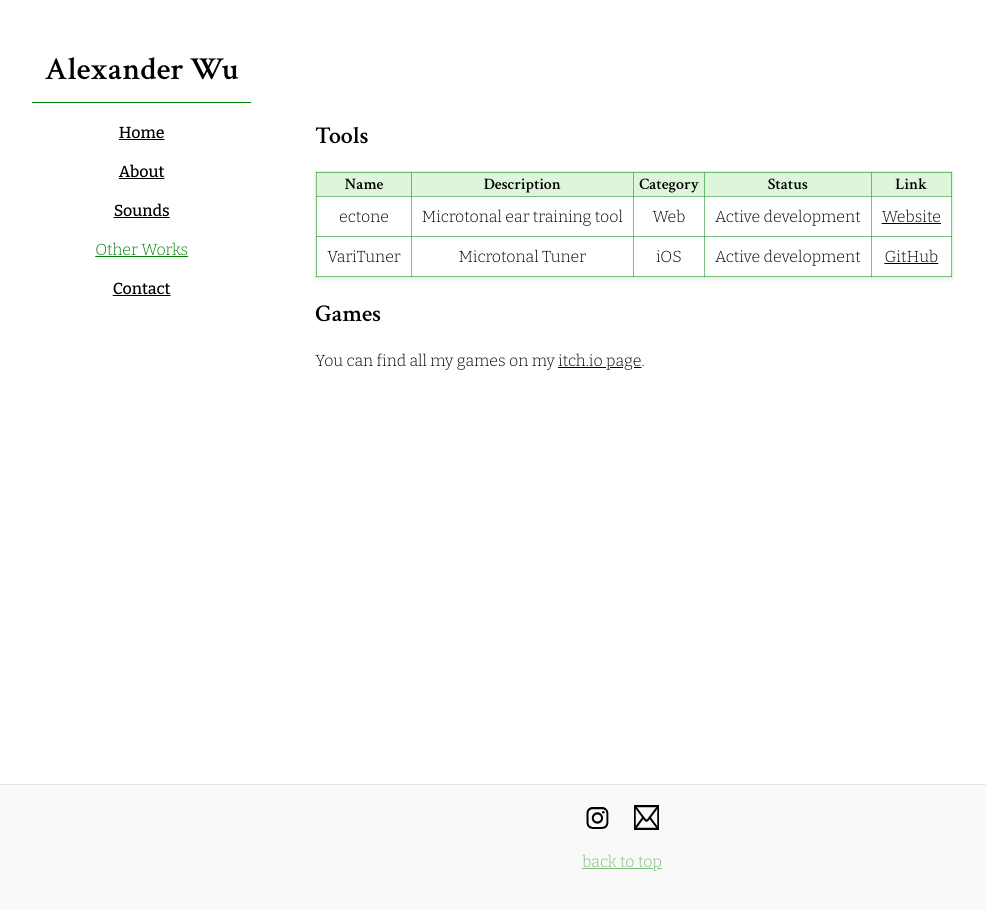
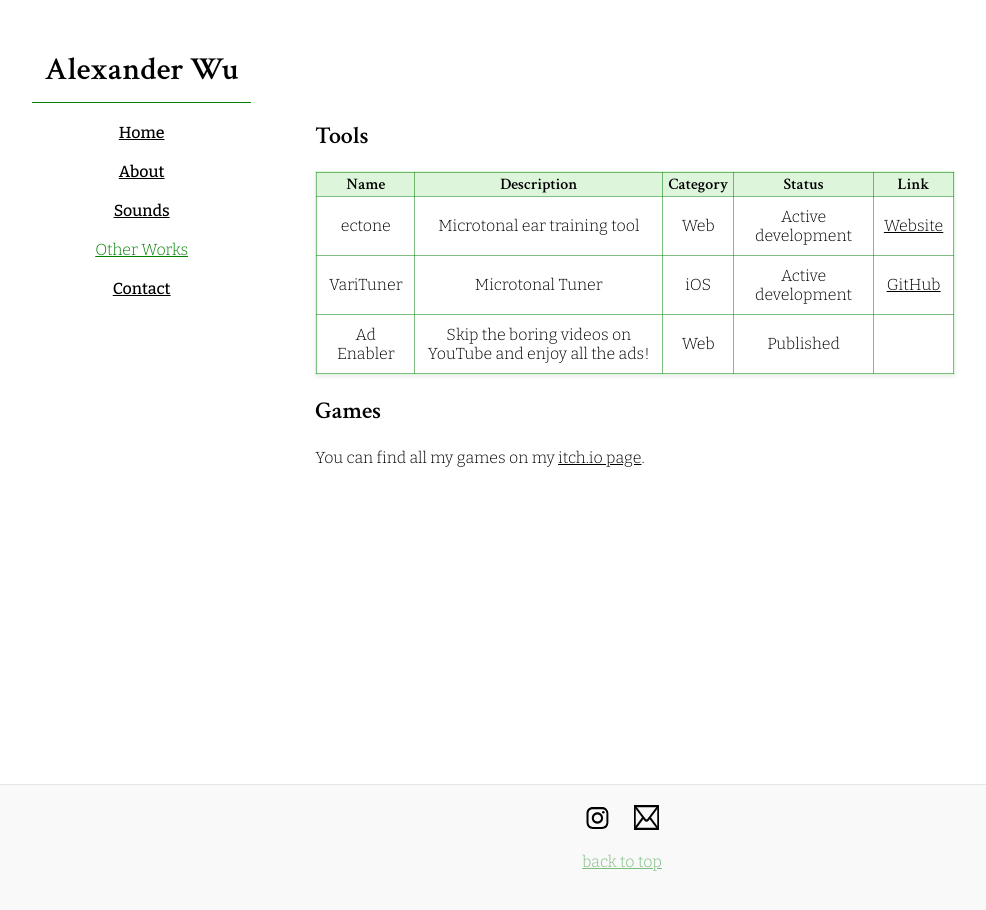
Before and after one commit to aleksuuu/aleksuuu.github.io, a Jekyll site: the page built from other-works.md, in a window 1280 px wide. Shown: the whole page, without its empty margins (18-1004 px from the left). Built offline with Jekyll 4.4.1, drawn with Linux system fonts in a browser that asks for light colours.

Commit message:
Update other-works.md

```diff
--- a/other-works.md
+++ b/other-works.md
@@ -4,10 +4,11 @@ title: Other Works
 ---
 ## Tools
 
-| Name | Description | Category | Status | Link |
-| :---: | :---: | :---: | :---: | :---: |
-| ectone | Microtonal ear training tool | Web | Active development | [Website](https://aleksuuu.github.io/ectone/)
-| VariTuner | Microtonal Tuner | iOS | Active development | [GitHub](https://github.com/aleksuuu/VariTuner)
+| Name       | Description                                              | Category | Status             | Link                                            |
+|:----------:|:--------------------------------------------------------:|:--------:|:------------------:|:-----------------------------------------------:|
+| ectone     | Microtonal ear training tool                             | Web      | Active development | [Website](https://aleksuuu.github.io/ectone/)   |
+| VariTuner  | Microtonal Tuner                                         | iOS      | Active development | [GitHub](https://github.com/aleksuuu/VariTuner) |
+| Ad Enabler | Skip the boring videos on YouTube and enjoy all the ads! | Web      | Published          |                                                 |
 
 ## Games
 
```
